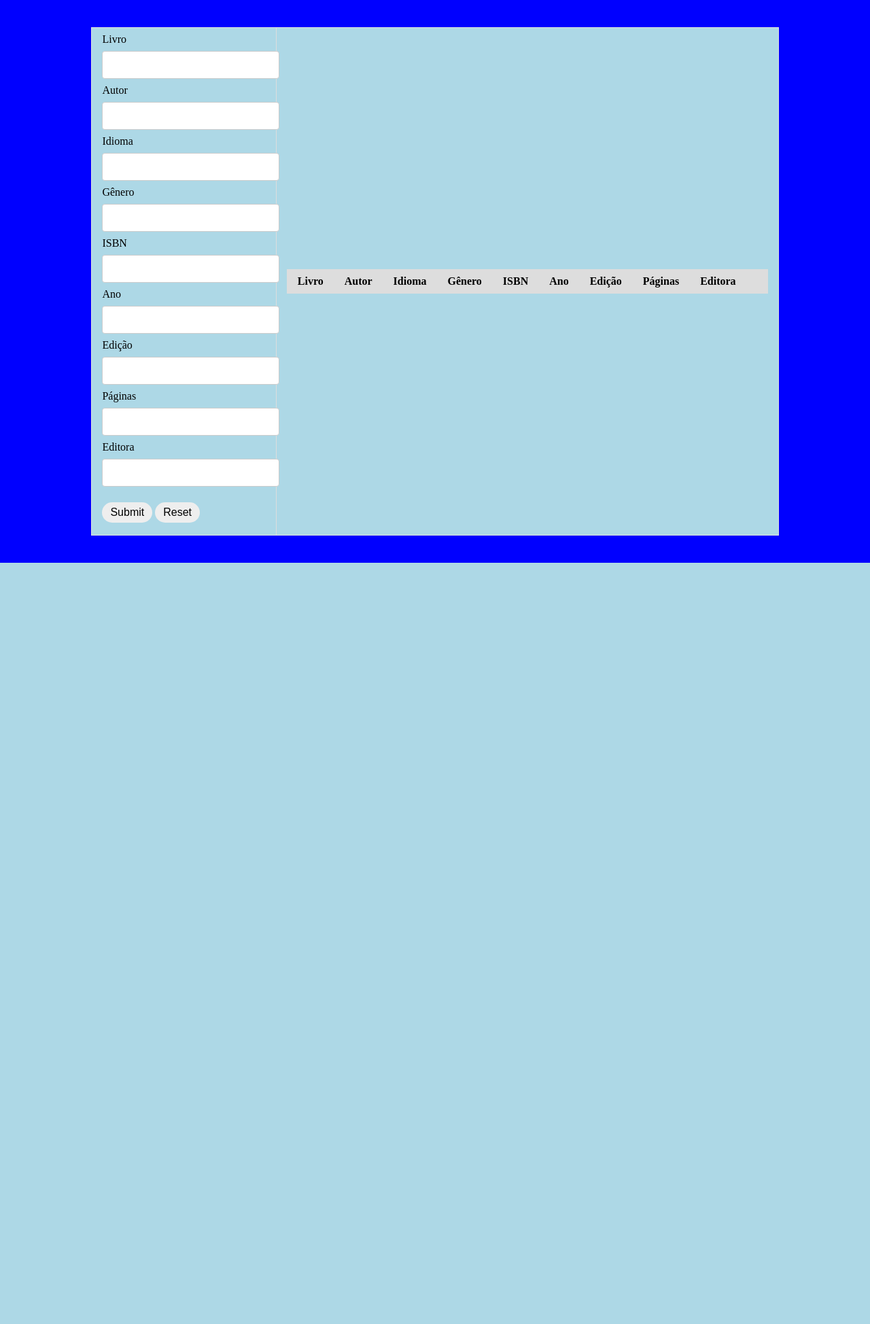
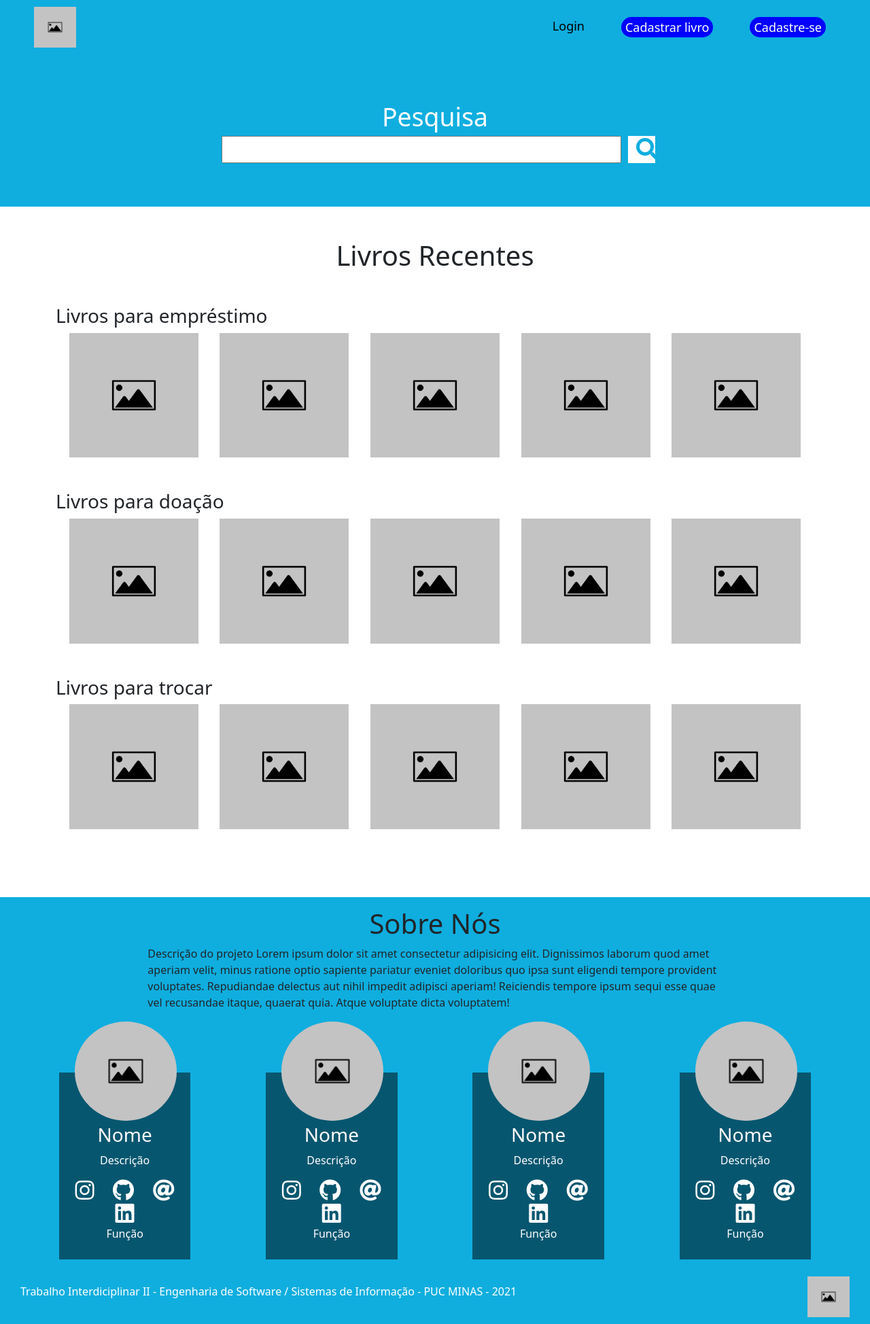
Before and after one commit to RafaelDuarteP/webook, a PHP site: page / in a window 1280 px wide. Shown: the whole page at 68% size. Before the commit the page ends 828 px from the top, so only its background shows below. Run offline with PHP 8.4, Linux system fonts and the light colour scheme; lists and menus that the app fills with data are empty.

Commit message:
Criação da pagina inicial

```diff
--- a/Codigo/index.html
+++ b/Codigo/index.html
@@ -1,85 +1,293 @@
 <!DOCTYPE html>
-<html lang="en">
+<html lang="pt-br">
 
 <head>
     <meta charset="UTF-8">
     <meta name="viewport" content="width=device-width, initial-scale=1.0">
     <meta http-equiv="X-UA-Compatible" content="ie=edge">
-        <title>Crud operation in javascript</title>
+    <!--Link do Bootstrap v5.0-->
+    <link href="https://cdn.jsdelivr.net/npm/bootstrap@5.0.0/dist/css/bootstrap.min.css" rel="stylesheet"
+        integrity="sha384-wEmeIV1mKuiNpC+IOBjI7aAzPcEZeedi5yW5f2yOq55WWLwNGmvvx4Um1vskeMj0" crossorigin="anonymous">
+    <!--Link do FontAwesome-->
+    <link rel="stylesheet" href="https://use.fontawesome.com/releases/v5.15.3/css/all.css"
+        integrity="sha384-SZXxX4whJ79/gErwcOYf+zWLeJdY/qpuqC4cAa9rOGUstPomtqpuNWT9wdPEn2fk" crossorigin="anonymous">
+    <title>WeBook</title>
     <link type="text/css" rel="stylesheet" href="style.css">
 </head>
 
-    <body style="background-color: blue;">
-        <table>
-            <tr>
-                <td>
-                    <!--HTML form for crud operation-->
-                    <form autocomplete="off" onsubmit="onFormSubmit()">
-                        <div>
-                            <label for="livro">Livro</label>
-                            <input type="text" name="livro" id="livro" >
+<body>
+    <!--Cabeçalho-->
+    <header class="container-fluid">
+        <div class="row align-items-center justify-content-between">
+            <div class="col-3">
+                <img class="logo" src="./img/default-image.jpg" alt="logo">
             </div>
-                        <div>
-                            <label for="autor">Autor</label>
-                            <input type="text" name="autor" id="autor" >
+            <!--Menu de botões-->
+            <div class="col-auto">
+                <div class="row">
+                    <div class="col-auto">
+                        <a class="link-header" href="#">Login</a>
                     </div>
-                        <div>
-                            <label for="idioma">Idioma</label>
-                            <input type="text" name="idioma" id="idioma">
+                    <div class="col-auto">
+                        <button type="button" class="btn-header">Cadastrar livro</button>
                     </div>
-                        <div>
-                            <label for="genero">Gênero</label>
-                            <input type="text" name="genero" id="genero">
+                    <div class="col-auto">
+                        <button type="button" class="btn-header">Cadastre-se</button>
                     </div>
-                        <div>
-                            <label for="isbn">ISBN</label>
-                            <input type="text" name="isbn" id="isbn">
                 </div>
-                        <div>
-                            <label for="ano">Ano</label>
-                            <input type="text" name="ano" id="ano">
             </div>
-                        <div>
-                            <label for="edicao">Edição</label>
-                            <input type="text" name="edicao" id="edicao">
         </div>
-                        <div>
-                            <label for="paginas">Páginas</label>
-                            <input type="text" name="paginas" id="paginas">
-                        </div>
-                        <div>
-                            <label for="editora">Editora</label>
-                            <input type="text" name="editora" id="editora">
-                        </div>
-                        <div class="form_action--button">
-                            <input type="submit" value="Submit">
-                            <input type="reset" value="Reset">
+    </header>
+
+    <!--Container de busca-->
+    <section class="pesquisa container-fluid">
+        <div class="row ">
+            <form class="col-12" action="" method="get">
+                <label class="label-search d-block" for="search">Pesquisa</label>
+                <div class="row justify-content-center">
+                    <input class="col-auto" type="text" name="search" id="search">
+                    <button class="col-auto btn-search" type="submit"><i class="fas fa-search fa-2x"></i></button>
                 </div>
             </form>
-                </td>
-                <td>
-                    <table class="list" id="bookList">
-                        <thead>
-                            <tr>
-                                <th>Livro</th>
-                                <th>Autor</th>
-                                <th>Idioma</th>
-                                <th>Gênero</th>
-                                <th>ISBN</th>
-                                <th>Ano</th>
-                                <th>Edição</th>
-                                <th>Páginas</th>
-                                <th>Editora</th>
-                                <th></th>
-                            </tr>
-                        </thead>
-                        <tbody>
+        </div>
+    </section>
 
-                        </tbody>
-                    </table>
-                </td>
-            </tr>
-        </table>
+    <!--Container de livros recentes-->
+    <section class="container-lg recentes">
+        <h1 class="text-center mt-5">
+            Livros Recentes
+        </h1>
+
+        <div class="row justify-content-evenly mt-5">
+            <h3 class="col-12">
+                Livros para empréstimo
+            </h3>
+            <div class="col-2 card-livro">
+                <a href="#">
+                    <img class="w-100" src="./img/default-image.jpg" alt="">
+                </a>
+            </div>
+            <div class="col-2 card-livro">
+                <a href="#">
+                    <img class="w-100" src="./img/default-image.jpg" alt="">
+                </a>
+            </div>
+            <div class="col-2 card-livro">
+                <a href="#">
+                    <img class="w-100" src="./img/default-image.jpg" alt="">
+                </a>
+            </div>
+            <div class="col-2 card-livro">
+                <a href="#">
+                    <img class="w-100" src="./img/default-image.jpg" alt="">
+                </a>
+            </div>
+            <div class="col-2 card-livro">
+                <a href="#">
+                    <img class="w-100" src="./img/default-image.jpg" alt="">
+                </a>
+            </div>
+        </div>
+
+        <div class="row justify-content-evenly mt-5">
+            <h3 class="col-12">
+                Livros para doação
+            </h3>
+            <div class="col-2 card-livro">
+                <a href="#">
+                    <img class="w-100" src="./img/default-image.jpg" alt="">
+                </a>
+            </div>
+            <div class="col-2 card-livro">
+                <a href="#">
+                    <img class="w-100" src="./img/default-image.jpg" alt="">
+                </a>
+            </div>
+            <div class="col-2 card-livro">
+                <a href="#">
+                    <img class="w-100" src="./img/default-image.jpg" alt="">
+                </a>
+            </div>
+            <div class="col-2 card-livro">
+                <a href="#">
+                    <img class="w-100" src="./img/default-image.jpg" alt="">
+                </a>
+            </div>
+            <div class="col-2 card-livro">
+                <a href="#">
+                    <img class="w-100" src="./img/default-image.jpg" alt="">
+                </a>
+            </div>
+        </div>
+
+        <div class="row justify-content-evenly mt-5">
+            <h3 class="col-12">
+                Livros para trocar
+            </h3>
+            <div class="col-2 card-livro">
+                <a href="#">
+                    <img class="w-100" src="./img/default-image.jpg" alt="">
+                </a>
+            </div>
+            <div class="col-2 card-livro">
+                <a href="#">
+                    <img class="w-100" src="./img/default-image.jpg" alt="">
+                </a>
+            </div>
+            <div class="col-2 card-livro">
+                <a href="#">
+                    <img class="w-100" src="./img/default-image.jpg" alt="">
+                </a>
+            </div>
+            <div class="col-2 card-livro">
+                <a href="#">
+                    <img class="w-100" src="./img/default-image.jpg" alt="">
+                </a>
+            </div>
+            <div class="col-2 card-livro">
+                <a href="#">
+                    <img class="w-100" src="./img/default-image.jpg" alt="">
+                </a>
+            </div>
+        </div>
+    </section>
+
+    <!--Container Sobre nós-->
+    <section class="container-fluid about-us">
+        <!--Descrição do projeto-->
+        <div class="row justify-content-center">
+            <h1 class="text-center col-12">
+                Sobre Nós
+            </h1>
+            <p class="text-justify col-8">
+                Descrição do projeto
+                Lorem ipsum dolor sit amet consectetur adipisicing elit. Dignissimos laborum quod amet aperiam velit,
+                minus ratione optio sapiente pariatur eveniet doloribus quo ipsa sunt eligendi tempore provident
+                voluptates. Repudiandae delectus aut nihil impedit adipisci aperiam! Reiciendis tempore ipsum sequi esse
+                quae vel recusandae itaque, quaerat quia. Atque voluptate dicta voluptatem!
+            </p>
+        </div>
+        <!--Cards de integrantes-->
+        <div class="row justify-content-evenly">
+            <div class="col-2 card-integrante position-relative">
+                <div class="foto-integrante position-absolute">
+                    <img src="./img/default-image.jpg" alt="">
+                </div>
+                <div class="infos-integrante">
+                    <h3 class="text-center">Nome</h3>
+                    <p class="text-center">Descrição</p>
+                    <div class="row midias-integrante justify-content-evenly">
+                        <a class="col-auto" href="#">
+                            <i class="fab fa-instagram fa-2x"></i>
+                        </a>
+                        <a class="col-auto" href="#">
+                            <i class="fab fa-github fa-2x"></i>
+                        </a>
+                        <a class="col-auto" href="#">
+                            <i class="fas fa-at fa-2x"></i>
+                        </a>
+                        <a class="col-auto" href="#">
+                            <i class="fab fa-linkedin fa-2x"></i>
+                        </a>
+                    </div>
+                    <p class="text-center">Função</p>
+                </div>
+            </div>
+            <div class="col-2 card-integrante position-relative">
+                <div class="foto-integrante position-absolute">
+                    <img src="./img/default-image.jpg" alt="">
+                </div>
+                <div class="infos-integrante">
+                    <h3 class="text-center">Nome</h3>
+                    <p class="text-center">Descrição</p>
+                    <div class="row midias-integrante justify-content-evenly">
+                        <a class="col-auto" href="#">
+                            <i class="fab fa-instagram fa-2x"></i>
+                        </a>
+                        <a class="col-auto" href="#">
+                            <i class="fab fa-github fa-2x"></i>
+                        </a>
+                        <a class="col-auto" href="#">
+                            <i class="fas fa-at fa-2x"></i>
+                        </a>
+                        <a class="col-auto" href="#">
+                            <i class="fab fa-linkedin fa-2x"></i>
+                        </a>
+                    </div>
+                    <p class="text-center">Função</p>
+                </div>
+            </div>
+            <div class="col-2 card-integrante position-relative">
+                <div class="foto-integrante position-absolute">
+                    <img src="./img/default-image.jpg" alt="">
+                </div>
+                <div class="infos-integrante">
+                    <h3 class="text-center">Nome</h3>
+                    <p class="text-center">Descrição</p>
+                    <div class="row midias-integrante justify-content-evenly">
+                        <a class="col-auto" href="#">
+                            <i class="fab fa-instagram fa-2x"></i>
+                        </a>
+                        <a class="col-auto" href="#">
+                            <i class="fab fa-github fa-2x"></i>
+                        </a>
+                        <a class="col-auto" href="#">
+                            <i class="fas fa-at fa-2x"></i>
+                        </a>
+                        <a class="col-auto" href="#">
+                            <i class="fab fa-linkedin fa-2x"></i>
+                        </a>
+                    </div>
+                    <p class="text-center">Função</p>
+                </div>
+            </div>
+            <div class="col-2 card-integrante position-relative">
+                <div class="foto-integrante position-absolute">
+                    <img src="./img/default-image.jpg" alt="">
+                </div>
+                <div class="infos-integrante">
+                    <h3 class="text-center">Nome</h3>
+                    <p class="text-center">Descrição</p>
+                    <div class="row midias-integrante justify-content-evenly">
+                        <a class="col-auto" href="#">
+                            <i class="fab fa-instagram fa-2x"></i>
+                        </a>
+                        <a class="col-auto" href="#">
+                            <i class="fab fa-github fa-2x"></i>
+                        </a>
+                        <a class="col-auto" href="#">
+                            <i class="fas fa-at fa-2x"></i>
+                        </a>
+                        <a class="col-auto" href="#">
+                            <i class="fab fa-linkedin fa-2x"></i>
+                        </a>
+                    </div>
+                    <p class="text-center">Função</p>
+                </div>
+            </div>
+        </div>
+    </section>
+
+    <!--Rodapé-->
+    <footer class="containe-fluid">
+        <div class="row justify-content-between align-items-center">
+            <div class="col-auto">
+                <p>
+                    Trabalho Interdiciplinar II - Engenharia de Software / Sistemas de Informação - PUC MINAS - 2021
+                </p>
+            </div>
+            <div class="col-auto">
+                <img src="./img/default-image.jpg" alt="logo" class="logo">
+            </div>
+        </div>
+    </footer>
+
+    <!--Script do Bootstrap-->
+    <script src="https://cdn.jsdelivr.net/npm/bootstrap@5.0.0/dist/js/bootstrap.bundle.min.js"
+        integrity="sha384-p34f1UUtsS3wqzfto5wAAmdvj+osOnFyQFpp4Ua3gs/ZVWx6oOypYoCJhGGScy+8"
+        crossorigin="anonymous"></script>
+
     <script type="text/javascript" src="./script.js"></script>
 </body>
+
 </html>
--- a/Codigo/style.css
+++ b/Codigo/style.css
@@ -1,40 +1,112 @@
-body > table{
-    width: 80%;
-    margin: 40px auto;
-    background-color: lightblue;
+header{
+    background: #0faedf;
+    padding: 10px 50px !important;
 }
-table{
-    border-collapse: collapse;
+
+.logo{
+    max-height: 60px;
 }
-table.list{
-    width: 100%;
+
+.btn-header{
+    background: blue;
+    color: white;
+    font-size: large;
+    border-radius: 15px;
+    border: none;
+    height: 30px;
+    transition: all 50ms;
+    margin: 0px 15px;
 }
-td, th{
-    border: 1px solid #ddd;
-    text-align: left;
-    padding: 8px 15px;
+
+.btn-header:hover{
+    box-shadow: 0px 0px 10px black;
 }
-tr:nth-child(even),table.list thead>tr{
-    background-color: #ddd;
+
+.link-header{
+    color: black;
+    text-decoration: none;
+    font-size: large;
+    margin: 0px 15px;
+    transition: all 50ms;
 }
-input[type="text"], input[type="number"]{
-    width: 91%;
-    padding: 12px 20px;
-    margin: 8px 0;
-    display: inline-block;
-    border: 1px solid #ccc;
-    border-radius: 4px;
+
+.link-header:hover{
+    text-decoration: underline;
+    color: black;
 }
-input[type="submit"],input[type="reset"]{
-    background: #eee;
-    padding: 6px 12px;
-    font-size: 1rem;
-    cursor: pointer;
-    border-radius: 30px;
+
+.pesquisa{
+    padding: 5%;
+    background: #0faedf;
+}
+
+.label-search{
+    text-align: center;
+    color: white;
+    font-size: 28pt;
+}
+
+#search{
+    height: 40px;
+    width: 50%;
+    margin: 0px 10px;
+}
+
+.btn-search{
+    height: 40px;
+    width: 40px;
     border: none;
-    margin: 15px 0 10px;
-    outline: none;
+    background: white;
+    color: #0faedf;
 }
-input[type="submit"]:hover{
-    background: #f3f3f3;
+
+.card-livro{
+    padding: 0px;
+    transition: box-shadow 100ms 20ms;
 }
+
+.card-livro:hover{
+    box-shadow: 5px 0px 20px black;
+}
+
+.about-us{
+    background: #0faedf;
+    margin-top: 100px;
+    padding: 15px 0px;
+}
+
+
+
+.foto-integrante{
+    border-radius: 50%;
+    overflow: hidden;
+    margin-bottom: 50px;
+    left: 35px;
+}
+
+.foto-integrante img{
+    width: 150px;
+    object-fit: cover;
+}
+
+.infos-integrante{
+    margin-top: 75px;
+    background: rgba(0, 0, 0, 0.5);
+    padding-top: 75px;
+    padding-bottom: 10px;
+    color: white;
+}
+
+.midias-integrante{
+    padding: 0px 20px;
+}
+
+.midias-integrante a{
+    color: white;
+}
+
+footer{
+    background: #0faedf;
+    color: white;
+    padding: 10px 30px;
+}
```
Also changed, not shown: Codigo/img/default-image.jpg (added). Lines whose indentation alone changed are shown as unchanged.
